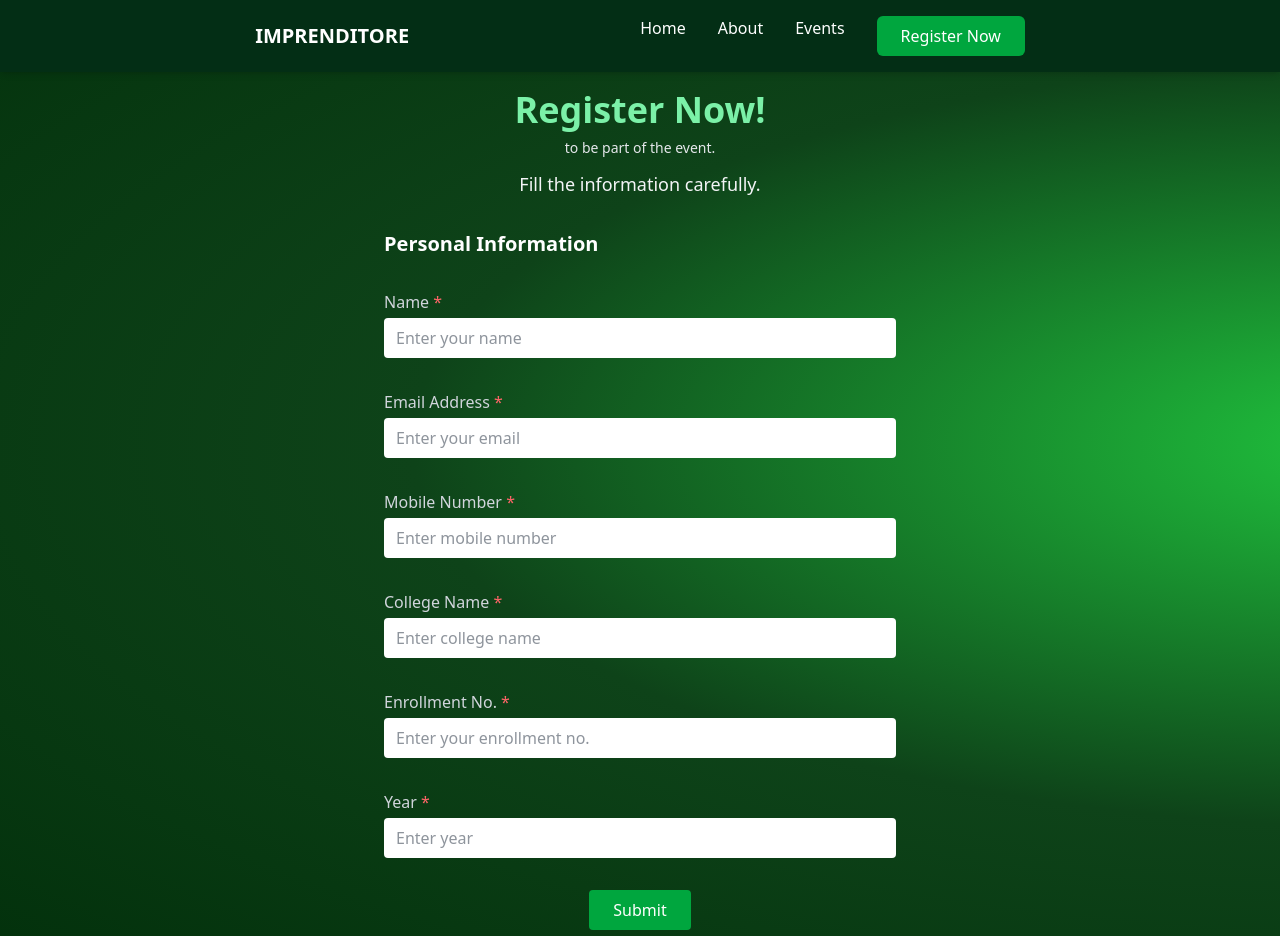
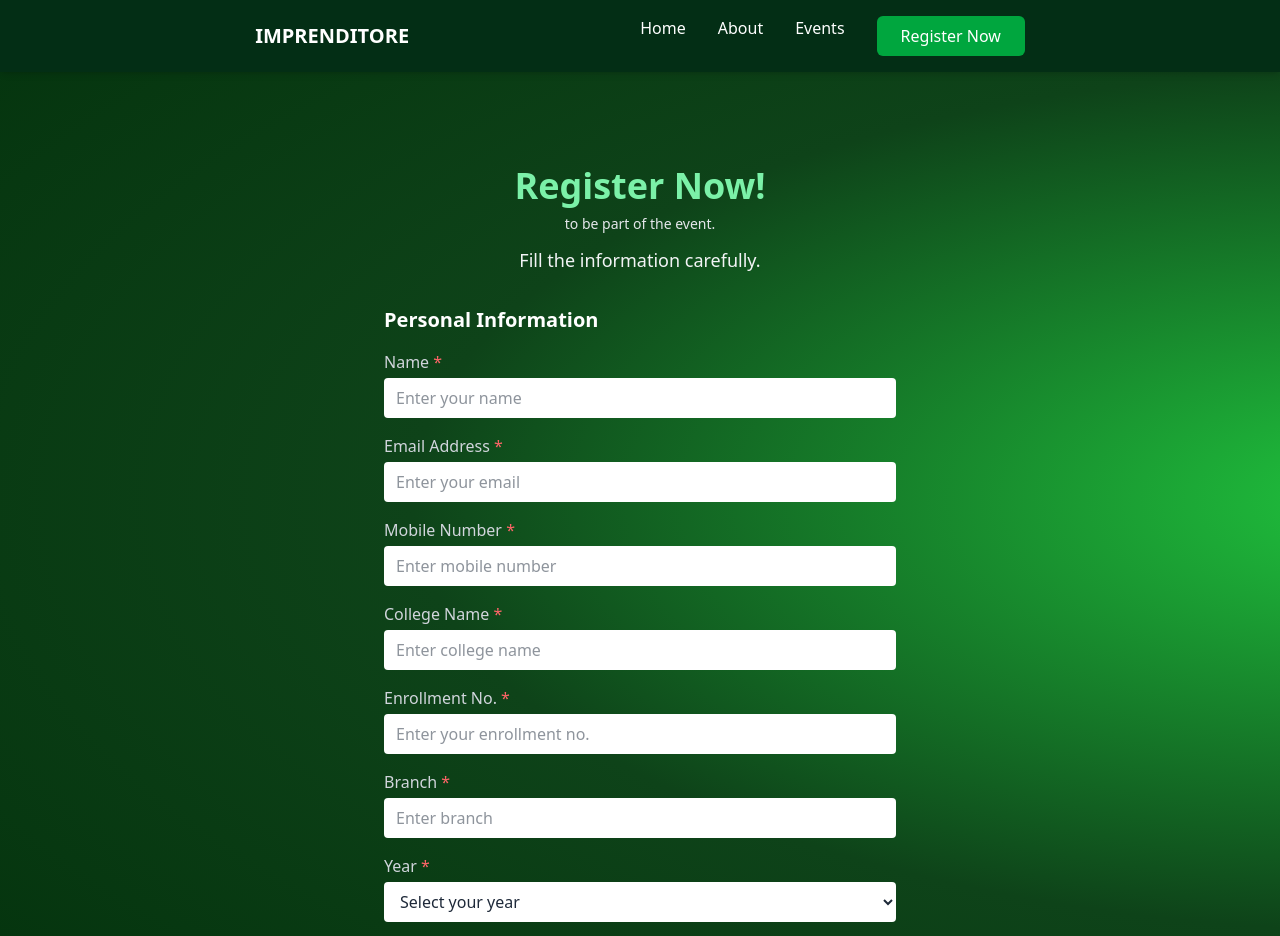
Before and after one commit to TechEcellRGPV/Imprenditore-4.0, a Next.js app: page /register in a window 1280 px wide. Shown: the top 936 px of the page. Built offline with nearby package versions, Linux system fonts and the light colour scheme.

Commit message:
updated events and register pages

```diff
--- a/src/app/events/page.js
+++ b/src/app/events/page.js
@@ -133,10 +133,10 @@ export default function Events() {
               {events.map((event, index) => (
                 <div key={index} className="relative pl-12 pr-2">
                   {/* Timeline dot */}
-                  <div className="absolute left-[14px] transform -translate-x-1/2 w-5 h-5 bg-white rounded-full border-2 border-white z-20 top-5"></div>
+                  <div className="absolute left-[17px] transform -translate-x-1/2 w-5 h-5 bg-white rounded-full border-2 border-white z-20 top-5"></div>
 
                   {/* Horizontal connector line */}
-                  <div className="absolute top-5 left-4 w-8 h-0.5 bg-white"></div>
+                  <div className="absolute top-[29px] left-4 w-8 h-0.5 bg-white"></div>
 
                   {/* Event card */}
                   <div
@@ -216,7 +216,7 @@ export default function Events() {
                     >
                       {/* Horizontal connector line */}
                       <div
-                        className={`absolute top-6 w-12 lg:w-[20%] h-0.5 bg-white ${
+                        className={`absolute top-9 w-12 lg:w-[20%] h-0.5 bg-white ${
                           isLeft ? "right-0" : "left-0"
                         }`}
                       ></div>
--- a/src/app/register/page.js
+++ b/src/app/register/page.js
@@ -6,7 +6,7 @@ function RegistrationForm() {
     <>
     <Header/>
     <div className="min-h-screen pt:[6vmax] sm:pt-[2vmax] bg-radial-[at_110%_45%] from-[#20c53e] via-[#0e4319] to-[#02300b] flex flex-col  justify-center items-center">
-      <div className="w-full max-w-xl p-8 rounded-lg">
+      <div className="w-full max-w-xl p-8 py-27 rounded-lg">
         <div className="text-center m-8">
           <h1 className="text-4xl font-bold text-green-300 mb-2">
             Register Now!
@@ -17,11 +17,11 @@ function RegistrationForm() {
 
         <form className="">
           <div className="mb-6">
-            <h2 className="text-xl font-semibold text-white mb-8">
+            <h2 className="text-xl font-semibold text-white mb-4">
               Personal Information
             </h2>
 
-            <div className="mb-8">
+            <div className="mb-4">
               <label htmlFor="name" className="block text-gray-300 mb-1">
                 Name <span className="text-red-400">*</span>
               </label>
@@ -34,7 +34,7 @@ function RegistrationForm() {
               />
             </div>
 
-            <div className="mb-8">
+            <div className="mb-4">
               <label htmlFor="email" className="block text-gray-300 mb-1">
                 Email Address <span className="text-red-400">*</span>
               </label>
@@ -48,7 +48,7 @@ function RegistrationForm() {
               />
             </div>
 
-            <div className="mb-8">
+            <div className="mb-4">
               <label htmlFor="mobile" className="block text-gray-300 mb-1">
                 Mobile Number <span className="text-red-400">*</span>
               </label>
@@ -62,7 +62,7 @@ function RegistrationForm() {
               />
             </div>
 
-            <div className="mb-8">
+            <div className="mb-4">
               <label htmlFor="college" className="block text-gray-300 mb-1">
                 College Name <span className="text-red-400">*</span>
               </label>
@@ -76,7 +76,7 @@ function RegistrationForm() {
               />
             </div>
 
-            <div className="mb-8">
+            <div className="mb-4">
               <label htmlFor="enrollment" className="block text-gray-300 mb-1">
                 Enrollment No. <span className="text-red-400">*</span>
               </label>
@@ -90,18 +90,39 @@ function RegistrationForm() {
               />
             </div>
 
-            <div className="mb-8">
+            <div className="mb-4">
+              <label htmlFor="branch" className="block text-gray-300 mb-1">
+                Branch <span className="text-red-400">*</span>
+              </label>
+
+              <input
+                type="text"
+                id="branch"
+                name="branch"
+                placeholder="Enter branch"
+                className="w-full px-3 py-2 rounded bg-white text-gray-800"
+              />
+            </div>
+
+            <div className="mb-4">
               <label htmlFor="year" className="block text-gray-300 mb-1">
                 Year <span className="text-red-400">*</span>
               </label>
 
-              <input
-                type="text"
+              <select
                 id="year"
                 name="year"
-                placeholder="Enter year"
                 className="w-full px-3 py-2 rounded bg-white text-gray-800"
-              />
+                defaultValue=""
+              >
+                <option value="" disabled>
+                  Select your year
+                </option>
+                <option>1st year</option>
+                <option>2nd year</option>
+                <option>3rd year</option>
+                <option>4th year</option>
+              </select>
             </div>
 
             <div className="text-center">
```
